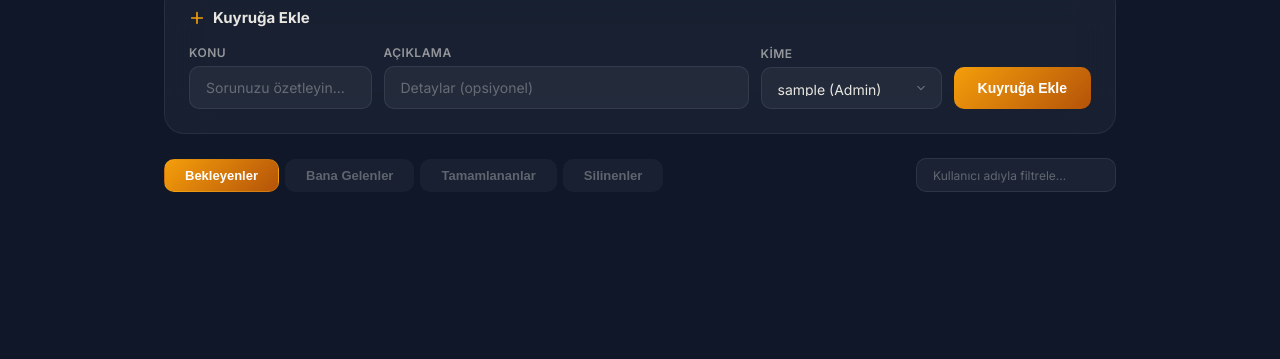
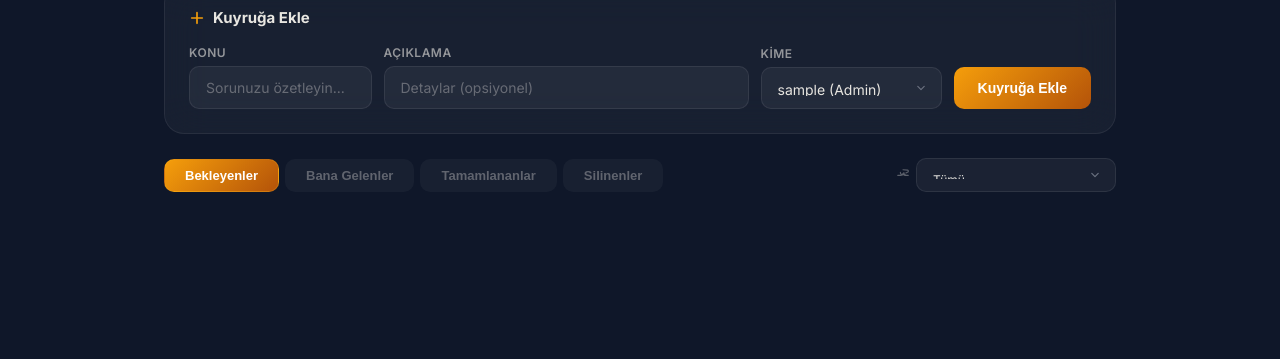
Before and after one commit to mustafacavusoglu/kueue-system, a FastAPI app: template app/templates/index.html in a window 1280 px wide. Shown: the part 102-461 px from the top of the page. Run offline with FastAPI, Linux system fonts and the light colour scheme; the template is opened without the code that fills it: most values are stand-ins (such as "Sample title", 1, 10 or a date in 2020); data that the repository does not hold is empty; parts of the project's set-up code (start-up, migrations or seed data) failed here and were passed over; some libraries are stand-ins or nearby versions.

Commit message:
filtreleme dropdown ve icon ile duzeltildi

```diff
--- a/app/templates/index.html
+++ b/app/templates/index.html
@@ -102,14 +102,21 @@
         <button onclick="switchTab('deleted')" class="tab-btn" data-tab="deleted">
             Silinenler
         </button>
-        <input type="text" id="queue-filter" class="input-field"
-               placeholder="Kullanıcı adıyla filtrele..."
-               style="margin-left: auto; width: 200px; height: 34px; font-size: 12px;"
-               hx-get="/partial/all-queue"
-               hx-trigger="keyup changed delay:300ms"
-               hx-target="#queue-list"
-               hx-swap="innerHTML"
-               hx-include="#queue-filter">
+        <div style="margin-left: auto; display: flex; align-items: center; gap: 6px;">
+            <svg width="14" height="14" fill="none" stroke="var(--text-muted)" stroke-width="2" viewBox="0 0 24 24" style="flex-shrink: 0;"><path stroke-linecap="round" stroke-linejoin="round" d="M12 3c2.755 0 5.455.232 8.083.678.533.09.917.556.917 1.096v1.044a1.25 1.25 0 01-.659 1.107L17 8.5m-5 3.5a4.5 4.5 0 01-4.5-4.5M9 12.5H3m6 0l3-3m6 3a4.5 4.5 0 01-4.5-4.5M15 12.5h6m-6 0l-3-3"/></svg>
+            <select id="queue-filter" name="filter" class="input-field"
+                    style="width: 200px; height: 34px; font-size: 12px;"
+                    hx-get="/partial/all-queue"
+                    hx-trigger="change"
+                    hx-target="#queue-list"
+                    hx-swap="innerHTML"
+                    hx-include="#queue-filter">
+                <option value="">Tümü</option>
+                {% for uid, name in user_names.items() %}
+                <option value="{{ uid }}">{{ name }}</option>
+                {% endfor %}
+            </select>
+        </div>
     </div>
 
     <div id="waiting-tab">
```
